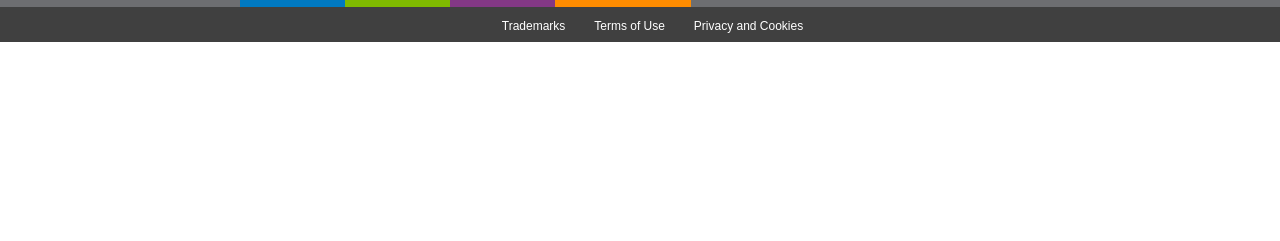
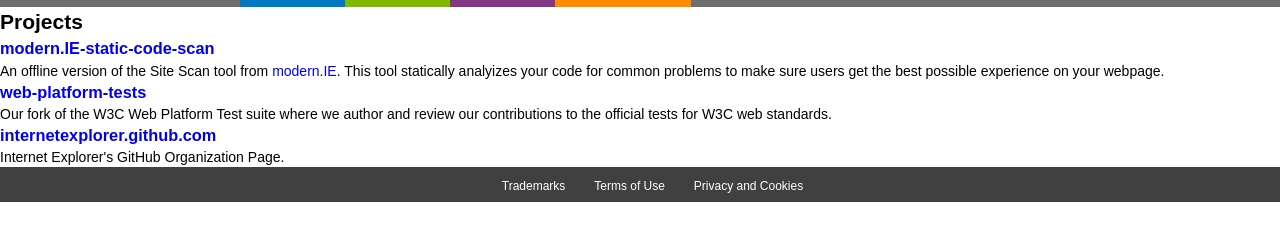
Before and after one commit to InternetExplorer/internetexplorer.github.com, a plain HTML site: page index.html in a window 1280 px wide. Shown: the part 63-304 px from the top of the page. Drawn offline with Linux system fonts and the light colour scheme; a web font is replaced by a local one.

Commit message:
Add in a Projects section

```diff
--- a/index.html
+++ b/index.html
@@ -6,6 +6,7 @@
 		<title>Open Source at Internet Explorer</title>
 		<meta name="viewport" content="width=device-width">
 		<link rel="stylesheet" href="styles/main.css">
+		<link rel="stylesheet" href="styles/content.css">
 	</head>
 	<body>
 		<header role="banner" class="header">
@@ -30,6 +31,24 @@
 		        </nav>
 		</header>
 
+		<article>
+			<h2>Projects</h2>
+			<section class="repo">
+				<h3><a href="https://github.com/InternetExplorer/modern.IE-static-code-scan">modern.IE-static-code-scan</a></h3>
+				<p>An offline version of the Site Scan tool from <a href="http://www.modern.ie">modern.IE</a>. This tool statically analyizes your code for common problems to make sure users get the best possible experience on your webpage.</p>
+			</section>
+			<section class="repo">
+				<h3><a href="https://github.com/InternetExplorer/web-platform-tests">web-platform-tests</a></h3>
+				<p>Our fork of the W3C Web Platform Test suite where we author and review our contributions to the official tests for W3C web standards.</p>
+			</section>
+			<section class="repo">
+				<h3><a href="https://github.com/InternetExplorer/internetexplorer.github.com">internetexplorer.github.com</a></h3>
+				<p>Internet Explorer's GitHub Organization Page.</p>
+			</section>
+		</article>
+
+
+
 		<footer role="contentinfo">
 	        <div class="links">
 	            <a href="http://www.microsoft.com/library/toolbar/3.0/trademarks/en-us.mspx"
```
